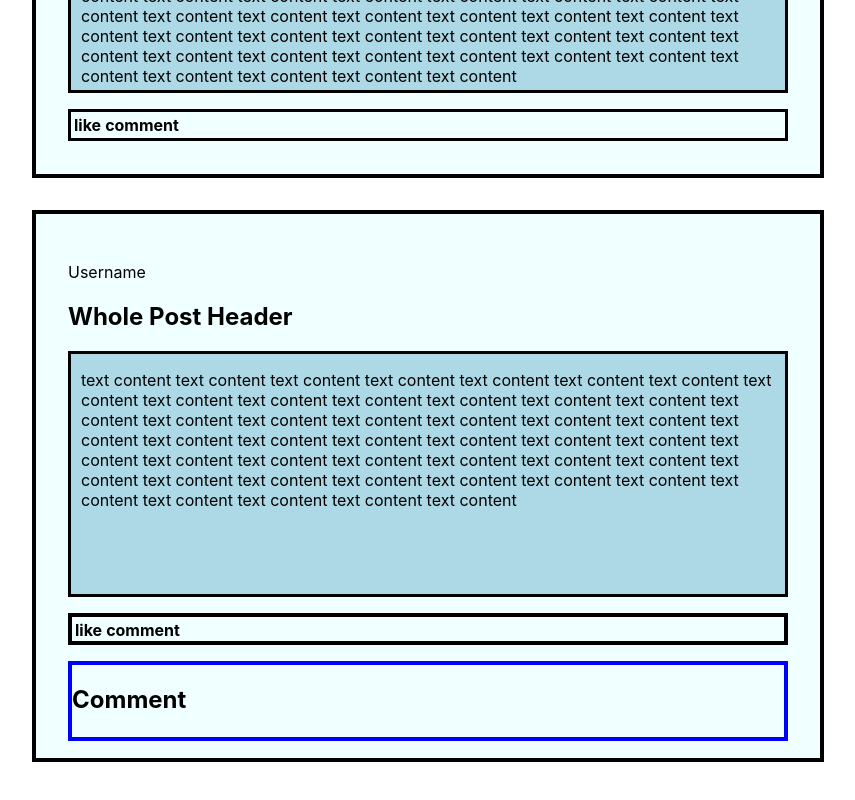
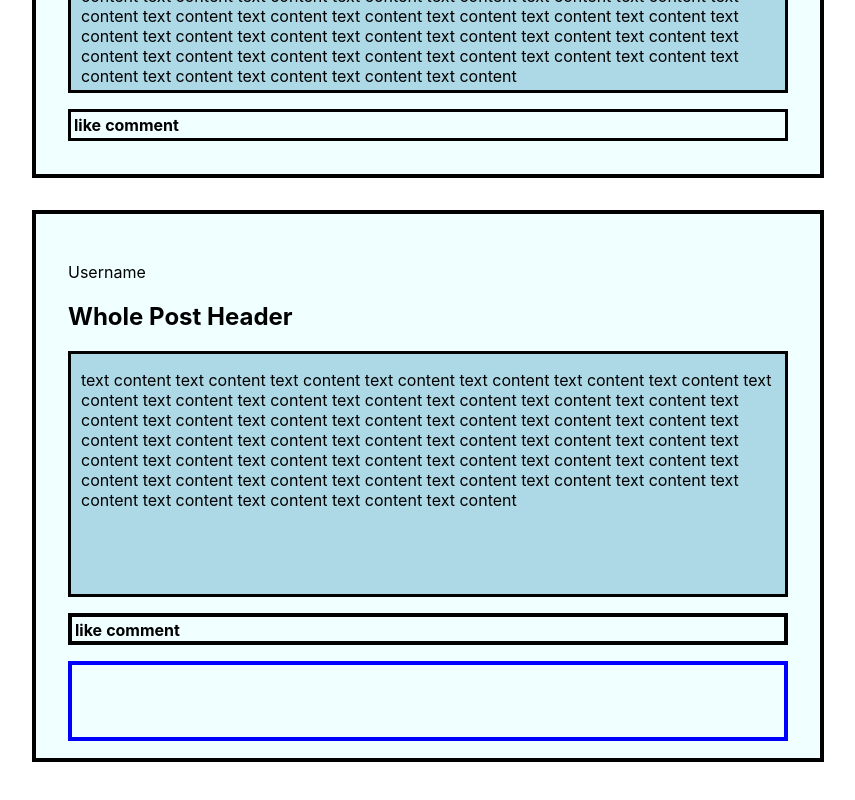
Before and after one commit to jennyton88/reactapp2, a React (Create React App) app in the folder client/: page / in a window 1280 px wide. Shown: the part 294-1094 px from the top of the page, without its empty margins (212-1067 px from the left). Built offline with nearby package versions, Linux system fonts and the light colour scheme.

Commit message:
trying to figure out how to comment under post

```diff
--- a/client/src/App.js
+++ b/client/src/App.js
@@ -54,7 +54,8 @@ function BoxedContentWholePost() {
         </table>
       </div>
       <div className="whole-post-comment-box">
-        <h2>Comment</h2>
+        {/* <h2>Comment:</h2> */}
+        {/* <textarea className="whole-post-comment-textarea"></textarea> */}
       </div>
     </div>
   )
```
Also changed, not shown: client/src/App.css (+7 -0 lines).
